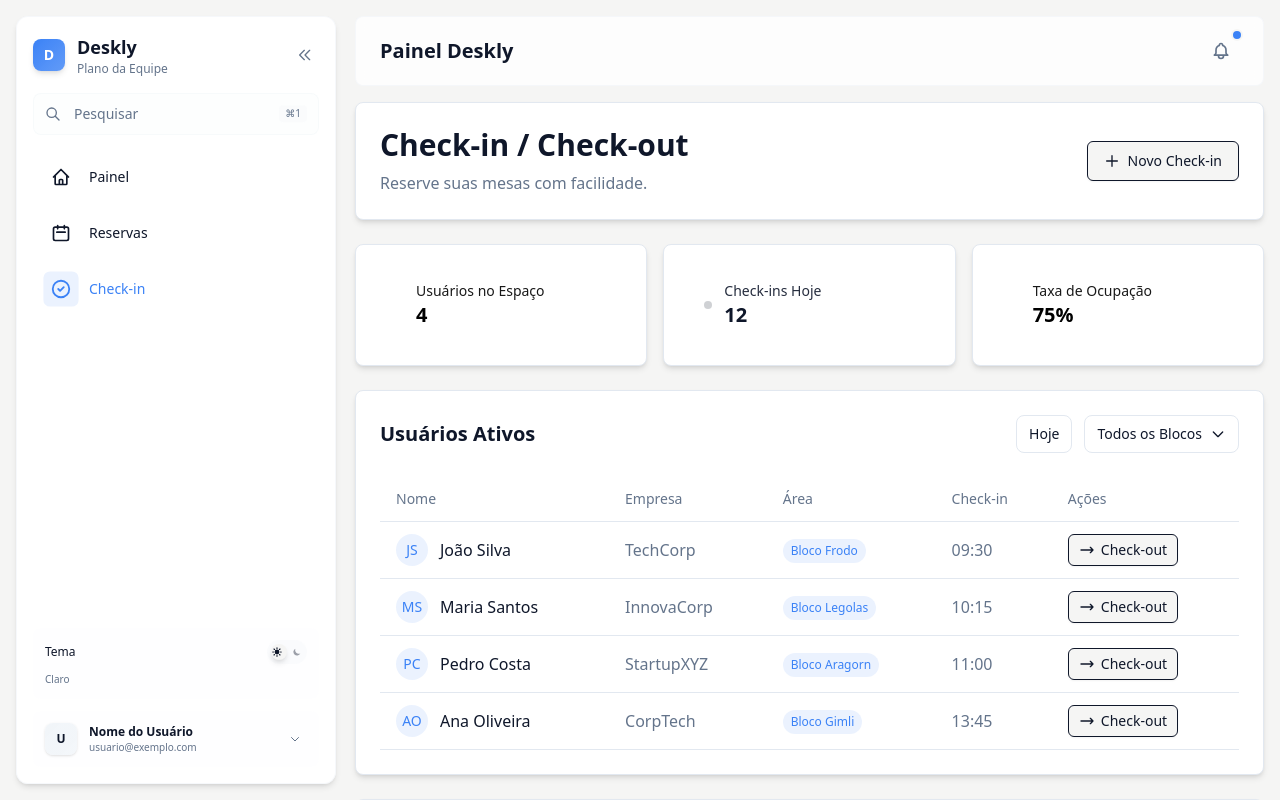
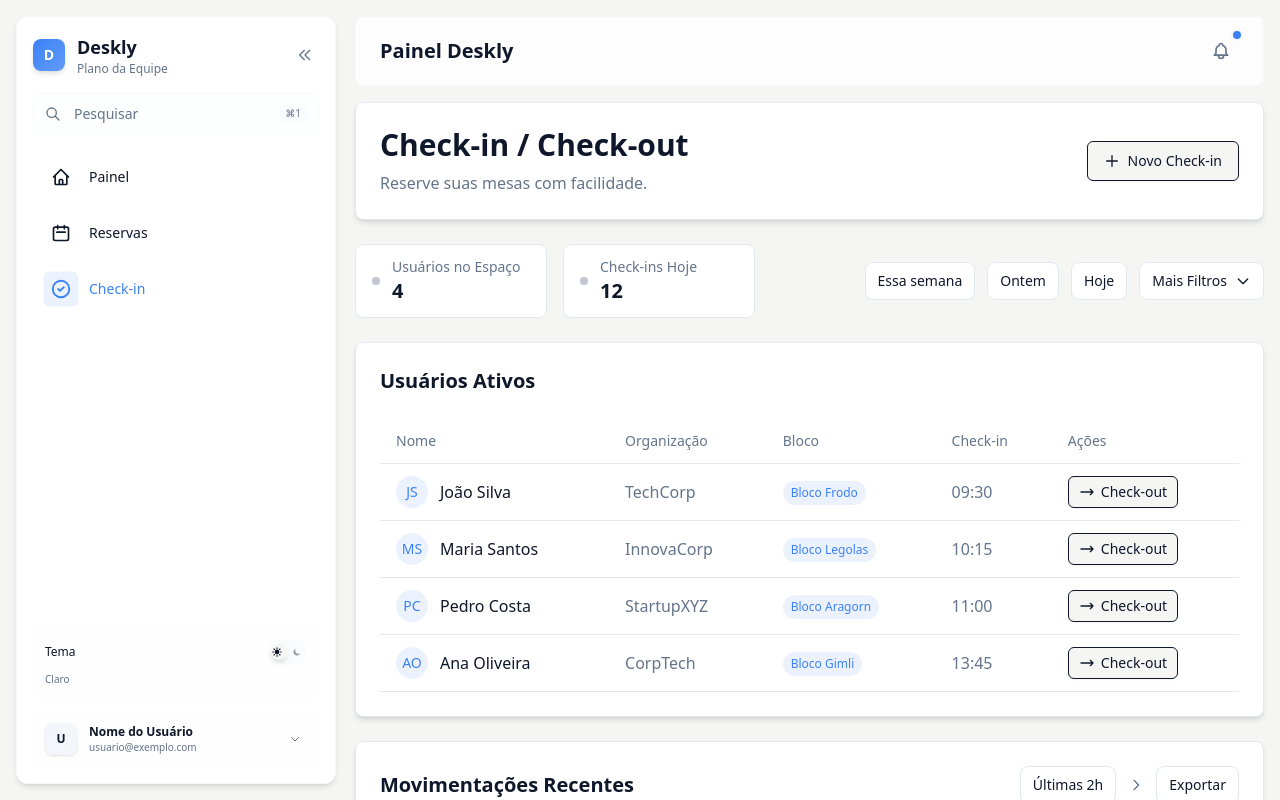
Before and after one commit to AlbertoPortoJr/Deskly, a Next.js app: page /checkin in a window 1280 px wide. Shown: the top 800 px of the page. Built offline with nearby package versions, Linux system fonts and the light colour scheme.

Commit message:
Feat. Added Check-in Page, Fixed Filter component.

```diff
--- a/app/checkin/page.tsx
+++ b/app/checkin/page.tsx
@@ -19,6 +19,7 @@ export default function CheckIn() {
     purpose: '',
     reservationCode: ''
   });
+  const [showAdvancedFilters, setShowAdvancedFilters] = useState(false);
 
   const [activeUsers] = useState([
     { id: 1, name: 'João Silva', company: 'TechCorp', area: 'Bloco Frodo', checkIn: '09:30', status: 'active' },
@@ -70,52 +71,79 @@ export default function CheckIn() {
         </Card>
 
         {/* Dashboard Stats */}
-        <div className="grid grid-cols-1 md:grid-cols-3 gap-4">
-          <Card>
-            <div className="bg-seci text-primary-foreground rounded-lg px-4 py-3 flex items-center gap-3">
-              <div className="w-2 h-2 bg-primary-foreground/20 rounded-full"></div>
-              <div>
-                <p className="text-sm text-black opacity-90">Usuários no Espaço</p>
-                <p className="text-xl text-black font-bold">{activeUsers.length}</p>
-              </div>
+        <div className="flex gap-4 items-center">
+          <div className="bg-card border border-border rounded-lg px-4 py-3 flex items-center gap-3 w-48">
+            <div className="w-2 h-2 bg-muted-foreground/40 rounded-full"></div>
+            <div>
+              <p className="text-sm text-muted-foreground">Usuários no Espaço</p>
+              <p className="text-xl font-bold text-foreground">{activeUsers.length}</p>
             </div>
-          </Card>
+          </div>
 
-          <Card>
-            <div className="bg-secondary text-secondary-foreground rounded-lg px-4 py-3 flex items-center gap-3">
-              <div className="w-2 h-2 bg-secondary-foreground/20 rounded-full"></div>
-              <div>
-                <p className="text-sm opacity-90">Check-ins Hoje</p>
-                <p className="text-xl font-bold">12</p>
-              </div>
+          <div className="bg-card border border-border rounded-lg px-4 py-3 flex items-center gap-3 w-48">
+            <div className="w-2 h-2 bg-muted-foreground/40 rounded-full"></div>
+            <div>
+              <p className="text-sm text-muted-foreground">Check-ins Hoje</p>
+              <p className="text-xl font-bold text-foreground">12</p>
             </div>
-          </Card>
+          </div>
 
-          <Card>
-            <div className="bg-secondary text-black rounded-lg px-4 py-3 flex items-center gap-3">
-              <div className="w-2 h-2 bg-white/20 rounded-full"></div>
-              <div>
-                <p className="text-sm opacity-90">Taxa de Ocupação</p>
-                <p className="text-xl font-bold">75%</p>
-              </div>
-            </div>
-          </Card>
+
+          {/* Filter Component */}
+          <FilterWrapper>
+            <FilterButton>Essa semana</FilterButton>
+            <FilterButton>Ontem</FilterButton>
+            <FilterButton>Hoje</FilterButton>
+
+            <FilterCard onClick={() => setShowAdvancedFilters(!showAdvancedFilters)}>
+              <span className="text-sm">Mais Filtros</span>
+              <svg className="w-4 h-4" fill="none" stroke="currentColor" viewBox="0 0 24 24">
+                <path strokeLinecap="round" strokeLinejoin="round" strokeWidth={2} d="M19 9l-7 7-7-7" />
+              </svg>
+            </FilterCard>
+          </FilterWrapper>
         </div>
+
+        {/* Advanced Filters Dropdown */}
+        {showAdvancedFilters && (
+          <div className="flex justify-end">
+            <FilterWrapper>
+              <FilterCard>
+                <span className="text-sm">Nome do Usuário</span>
+                <svg className="w-4 h-4" fill="none" stroke="currentColor" viewBox="0 0 24 24">
+                  <path strokeLinecap="round" strokeLinejoin="round" strokeWidth={2} d="M19 9l-7 7-7-7" />
+                </svg>
+              </FilterCard>
+
+              <FilterCard>
+                <span className="text-sm">Organização</span>
+                <svg className="w-4 h-4" fill="none" stroke="currentColor" viewBox="0 0 24 24">
+                  <path strokeLinecap="round" strokeLinejoin="round" strokeWidth={2} d="M19 9l-7 7-7-7" />
+                </svg>
+              </FilterCard>
+
+              <FilterCard>
+                <span className="text-sm">Bloco</span>
+                <svg className="w-4 h-4" fill="none" stroke="currentColor" viewBox="0 0 24 24">
+                  <path strokeLinecap="round" strokeLinejoin="round" strokeWidth={2} d="M19 9l-7 7-7-7" />
+                </svg>
+              </FilterCard>
+
+              <FilterCard>
+                <span className="text-sm">Horário de Entrada</span>
+                <svg className="w-4 h-4" fill="none" stroke="currentColor" viewBox="0 0 24 24">
+                  <path strokeLinecap="round" strokeLinejoin="round" strokeWidth={2} d="M19 9l-7 7-7-7" />
+                </svg>
+              </FilterCard>
+            </FilterWrapper>
+          </div>
+        )}
 
 
         {/* Active Users Table */}
         <Card>
           <div className="flex items-center justify-between mb-6">
             <h2 className="text-xl font-semibold text-foreground">Usuários Ativos</h2>
-            <FilterWrapper>
-              <FilterButton>Hoje</FilterButton>
-              <FilterCard>
-                <span className="text-sm">Todos os Blocos</span>
-                <svg className="w-4 h-4" fill="none" stroke="currentColor" viewBox="0 0 24 24">
-                  <path strokeLinecap="round" strokeLinejoin="round" strokeWidth={2} d="M19 9l-7 7-7-7" />
-                </svg>
-              </FilterCard>
-            </FilterWrapper>
           </div>
 
           <div className="overflow-x-auto">
@@ -123,8 +151,8 @@ export default function CheckIn() {
               <thead>
                 <tr className="border-b border-border">
                   <th className="text-left py-3 px-4 text-sm font-medium text-muted-foreground">Nome</th>
-                  <th className="text-left py-3 px-4 text-sm font-medium text-muted-foreground">Empresa</th>
-                  <th className="text-left py-3 px-4 text-sm font-medium text-muted-foreground">Área</th>
+                  <th className="text-left py-3 px-4 text-sm font-medium text-muted-foreground">Organização</th>
+                  <th className="text-left py-3 px-4 text-sm font-medium text-muted-foreground">Bloco</th>
                   <th className="text-left py-3 px-4 text-sm font-medium text-muted-foreground">Check-in</th>
                   <th className="text-left py-3 px-4 text-sm font-medium text-muted-foreground">Ações</th>
                 </tr>
--- a/app/components/FilterWrapper.tsx
+++ b/app/components/FilterWrapper.tsx
@@ -42,7 +42,7 @@ export function FilterCard({ children, onClick, className = '' }: { children: Re
   return (
     <div
       onClick={onClick}
-      className={`bg-secondary hover:bg-accent border border-border hover:border-ring rounded-lg px-3 py-2 flex items-center gap-2 transition-colors duration-200 cursor-pointer ${className}`}
+      className={`bg-secondary hover:bg-accent border border-border hover:border-ring rounded-lg px-3 py-2 flex items-center gap-2 transition-colors duration-200 cursor-pointer text-foreground ${className}`}
     >
       {children}
     </div>
--- a/app/reservations/page.tsx
+++ b/app/reservations/page.tsx
@@ -27,7 +27,7 @@ export default function Reservations() {
         </Card>
 
         <div className="flex gap-4 items-center">
-          <div className="bg-primary text-primary-foreground rounded-lg px-4 py-3 flex items-center gap-3">
+          <div className="bg-primary text-primary-foreground rounded-lg px-4 py-3 flex items-center gap-3 w-48">
             <div className="w-2 h-2 bg-primary-foreground/20 rounded-full"></div>
             <div>
               <p className="text-sm opacity-90">Salas Disponíveis</p>
@@ -35,7 +35,7 @@ export default function Reservations() {
             </div>
           </div>
 
-          <div className="bg-secondary text-secondary-foreground rounded-lg px-4 py-3 flex items-center gap-3">
+          <div className="bg-secondary text-secondary-foreground rounded-lg px-4 py-3 flex items-center gap-3 w-48">
             <div className="w-2 h-2 bg-secondary-foreground/20 rounded-full"></div>
             <div>
               <p className="text-sm opacity-90">Reservadas Hoje</p>
```
